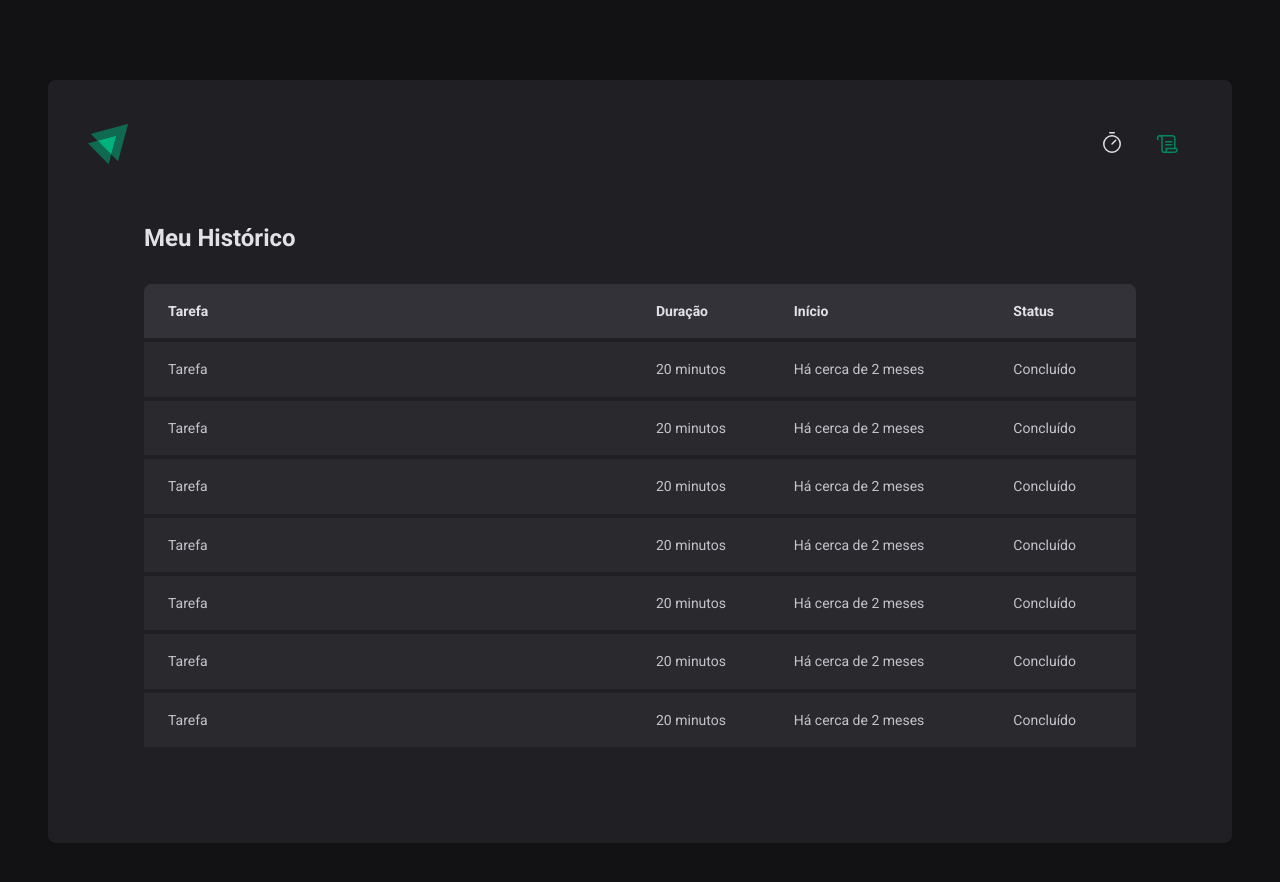
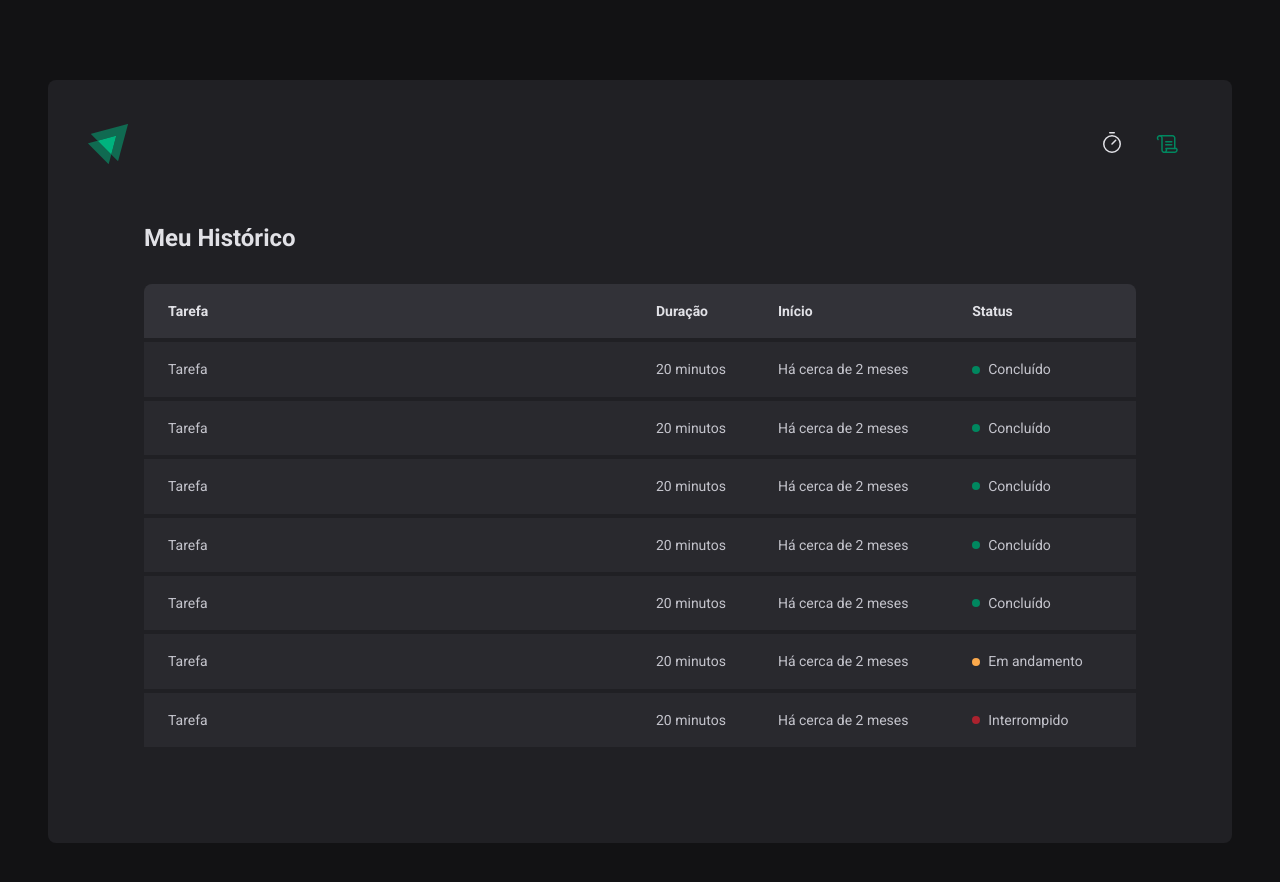
Before and after one commit to Ciro-TI-System/Timer, a React (Vite) app: page /history in a window 1280 px wide. Shown: the top 882 px of the page. Built offline with nearby package versions, Linux system fonts and the light colour scheme.

Commit message:
Updating 'Status' component.
Styling the 'Status' component of the history listing using more advanced TypeScript functionality to make it more dynamic.

```diff
--- a/src/pages/History/index.tsx
+++ b/src/pages/History/index.tsx
@@ -1,4 +1,4 @@
-import { HistoryContainer, HistoryList } from './styles'
+import { HistoryContainer, HistoryList, Status } from './styles'
 
 export function History() {
   return (
@@ -19,43 +19,57 @@ export function History() {
               <td>Tarefa</td>
               <td>20 minutos</td>
               <td>Há cerca de 2 meses</td>
-              <td>Concluído</td>
+              <td>
+                <Status statusColor="green">Concluído</Status>
+              </td>
             </tr>
             <tr>
               <td>Tarefa</td>
               <td>20 minutos</td>
               <td>Há cerca de 2 meses</td>
-              <td>Concluído</td>
+              <td>
+                <Status statusColor="green">Concluído</Status>
+              </td>
             </tr>
             <tr>
               <td>Tarefa</td>
               <td>20 minutos</td>
               <td>Há cerca de 2 meses</td>
-              <td>Concluído</td>
+              <td>
+                <Status statusColor="green">Concluído</Status>
+              </td>
             </tr>
             <tr>
               <td>Tarefa</td>
               <td>20 minutos</td>
               <td>Há cerca de 2 meses</td>
-              <td>Concluído</td>
+              <td>
+                <Status statusColor="green">Concluído</Status>
+              </td>
             </tr>
             <tr>
               <td>Tarefa</td>
               <td>20 minutos</td>
               <td>Há cerca de 2 meses</td>
-              <td>Concluído</td>
+              <td>
+                <Status statusColor="green">Concluído</Status>
+              </td>
             </tr>
             <tr>
               <td>Tarefa</td>
               <td>20 minutos</td>
               <td>Há cerca de 2 meses</td>
-              <td>Concluído</td>
+              <td>
+                <Status statusColor="yellow">Em andamento</Status>
+              </td>
             </tr>
             <tr>
               <td>Tarefa</td>
               <td>20 minutos</td>
               <td>Há cerca de 2 meses</td>
-              <td>Concluído</td>
+              <td>
+                <Status statusColor="red">Interrompido</Status>
+              </td>
             </tr>
           </tbody>
         </table>
--- a/src/pages/History/styles.ts
+++ b/src/pages/History/styles.ts
@@ -56,3 +56,28 @@ export const HistoryList = styled.div`
     }
   }
 `
+
+const STATUS_COLORS = {
+  yellow: 'yellow-500',
+  green: 'green-500',
+  red: 'red-500',
+} as const
+
+interface StatusProps {
+  statusColor: keyof typeof STATUS_COLORS
+}
+
+export const Status = styled.span<StatusProps>`
+  display: flex;
+  align-items: center;
+  gap: 0.5rem;
+
+  &::before {
+    content: '';
+    width: 0.5rem;
+    height: 0.5rem;
+    border-radius: 9999px;
+    background-color: ${(props) =>
+      props.theme[STATUS_COLORS[props.statusColor]]};
+  }
+`
```
